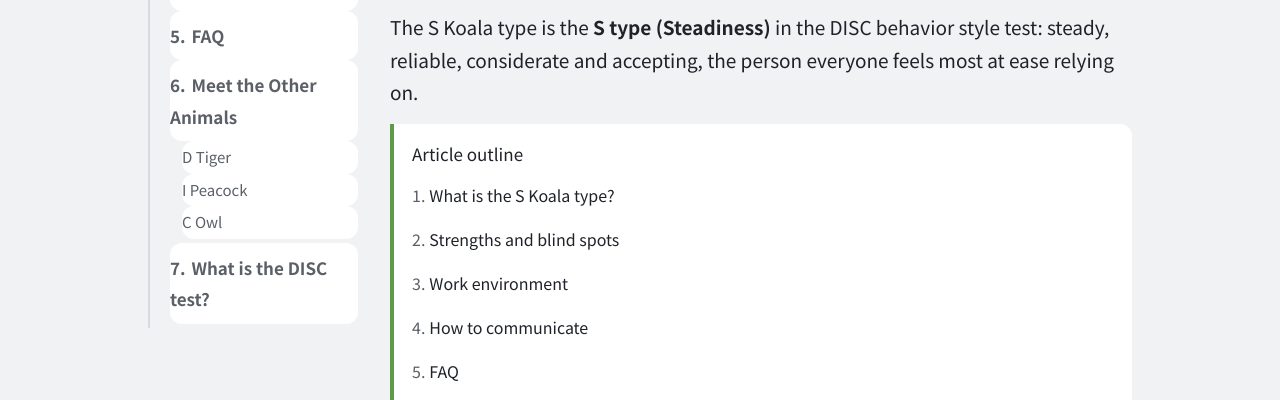
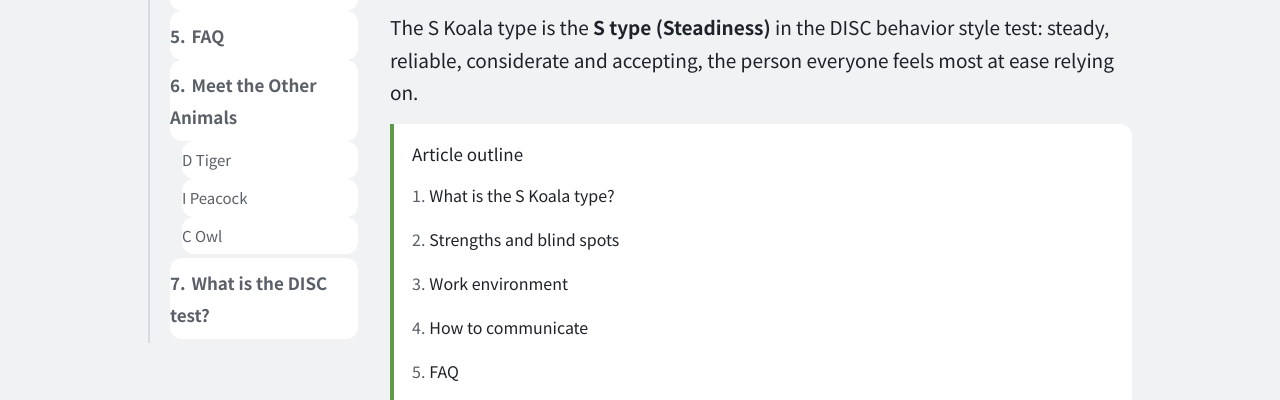
Before and after one commit to LuniHorn27/animal-colors-disc, a plain HTML site: page disc-koala-en.html in a window 1280 px wide. Shown: the part 400-800 px from the top of the page. Drawn offline with Linux system fonts and the light colour scheme; a web font is replaced by a local one.

Commit message:
disc-koala-en.html：目錄子項目行高與間距對齊 disc 頁
Co-Authored-By: Claude Sonnet 5.5 <noreply@anthropic.com>

```diff
--- a/disc-koala-en.html
+++ b/disc-koala-en.html
@@ -95,7 +95,7 @@ main{max-width:1080px}
 .outline a{display:flex;align-items:center;min-height:44px;text-decoration:none;font-size:16px}
 .outline ol>li:not(.pre)>a::before{content:counter(o,decimal) ". ";margin-right:4px;color:var(--muted)}
 .outline a:hover{text-decoration:underline}
-.sub{list-style:none;margin:0;padding:0 0 8px 2.1em}.sub li{margin:0}.sub a{display:flex;align-items:center;gap:10px;min-height:40px;font-size:15px;line-height:1.5;color:var(--muted);text-decoration:none}.sub a:hover,.sub a:focus-visible{color:var(--ink);text-decoration:underline}.sub a::before{content:none}.sub a[style]::before{content:"";flex:none;width:10px;height:10px;border-radius:50%;background:var(--o)}
+.sub{list-style:none;margin:0;padding:0 0 6px 2.1em}.sub li{margin:0}.sub a{display:flex;align-items:center;gap:10px;min-height:40px;font-size:15px;color:var(--muted);text-decoration:none}.sub a:hover,.sub a:focus-visible{color:var(--ink);text-decoration:underline}.sub a::before{content:none}.sub a[style]::before{content:"";flex:none;width:10px;height:10px;border-radius:50%;background:var(--o)}
 .layout .toc .sub a::before{content:none}
 @media (min-width:900px){.layout .toc{position:sticky;top:24px;align-self:start;display:block;margin:0;padding:4px 0 4px 20px;border:0;border-left:2px solid var(--line)}.layout .toc::before{content:"Contents";display:block;margin-bottom:10px;font-size:15px;color:var(--muted)}.layout .toc a{display:block;padding:9px 0;margin:0;border:0;min-height:0;text-decoration:none;color:var(--muted);font-size:17px;font-weight:700;transition:color .15s}.layout .toc a:hover{color:var(--ink)}.layout .toc a.on{color:var(--accent)}.layout .toc .sub{padding:0 0 4px 12px}.layout .toc .sub a{padding:5px 0;font-size:15px;font-weight:400}}
 .toc a:focus-visible{outline:2px solid var(--ink);outline-offset:3px}
```
